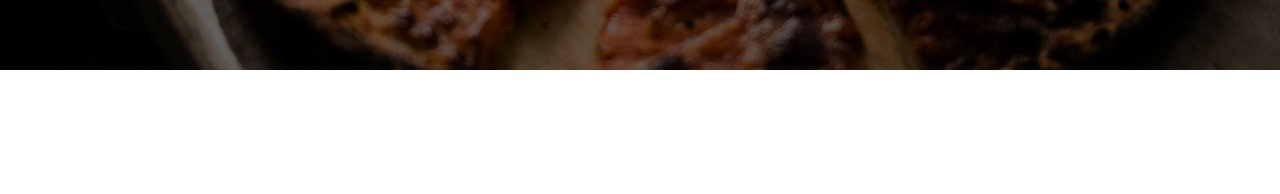
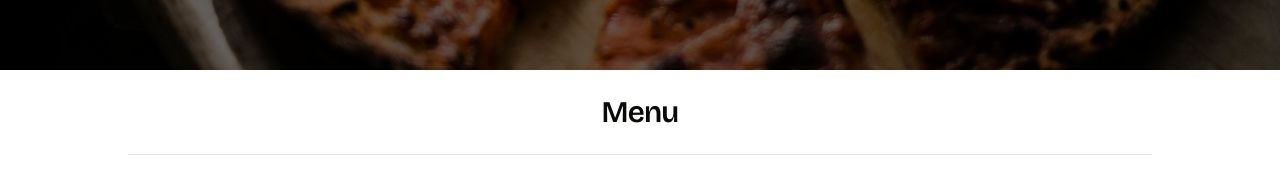
Before and after one commit to alex10340/pizza-delivery, a Next.js app: page / in a window 1280 px wide. Shown: the part 602-796 px from the top of the page. Built offline with nearby package versions, Linux system fonts and the light colour scheme.

Commit message:
menu section start

```diff
--- a/src/app/page.tsx
+++ b/src/app/page.tsx
@@ -1,5 +1,11 @@
 import Hero from "@/components/Hero";
+import MenuSection from "@/components/MenuSection";
 
 export default function Home() {
-  return <Hero />;
+  return (
+    <>
+      <Hero />
+      <MenuSection />
+    </>
+  );
 }
--- /dev/null
+++ b/src/components/MenuSection.tsx
@@ -0,0 +1,31 @@
+import {
+  Card,
+  CardContent,
+  CardDescription,
+  CardFooter,
+  CardHeader,
+  CardTitle,
+} from "@/components/ui/card";
+
+const MenuSection = () => {
+  return (
+    <>
+      <h2 className="scroll-m-20 border-b w-[80%] text-3xl font-semibold tracking-tight first:mt-0 text-center p-6 max-w-[1400px] mx-auto">
+        Menu
+      </h2>
+      {/* <Card>
+        <CardHeader>
+          <CardTitle>Card Title</CardTitle>
+          <CardDescription>Card Description</CardDescription>
+        </CardHeader>
+        <CardContent>
+          <p>Card Content</p>
+        </CardContent>
+        <CardFooter>
+          <p>Card Footer</p>
+        </CardFooter>
+      </Card> */}
+    </>
+  );
+};
+export default MenuSection;
```
Also changed, not shown: src/data/db.js (added).
